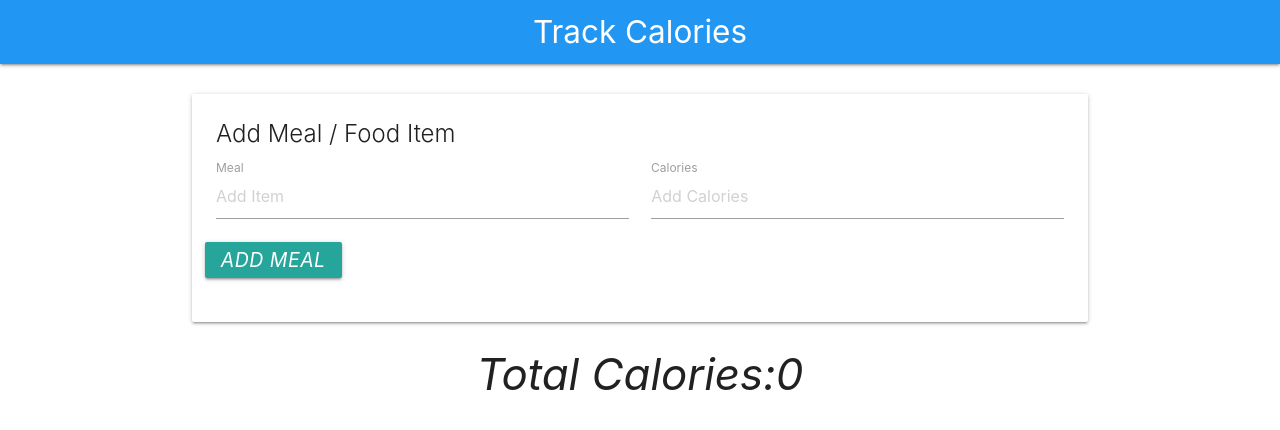
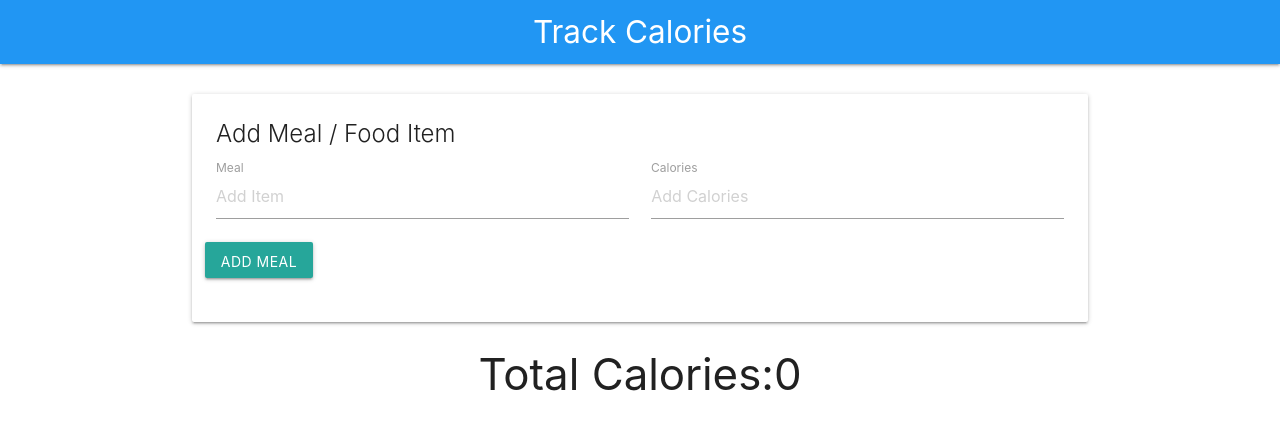
Before and after one commit to ViktorLumiste/CaloryTracker, a plain HTML site: page index.html in a window 1280 px wide. Drawn offline with nearby package versions, Linux system fonts and the light colour scheme.

```diff
--- a/index.html
+++ b/index.html
@@ -32,7 +32,7 @@
                             <input type="text" placeholder="Add Calories" id="item-calories">
                             <label for="item-calories">Calories</label>
                         </div>
-                        <button class="add-btn btn blue-darken-3"><i class="fa fa-plus"><i/> Add Meal</button>
+                        <button class="add-btn btn blue-darken-3"><i class="fa fa-plus"></i> Add Meal</button>
                     </div>
                 </form>
             </div>
```
